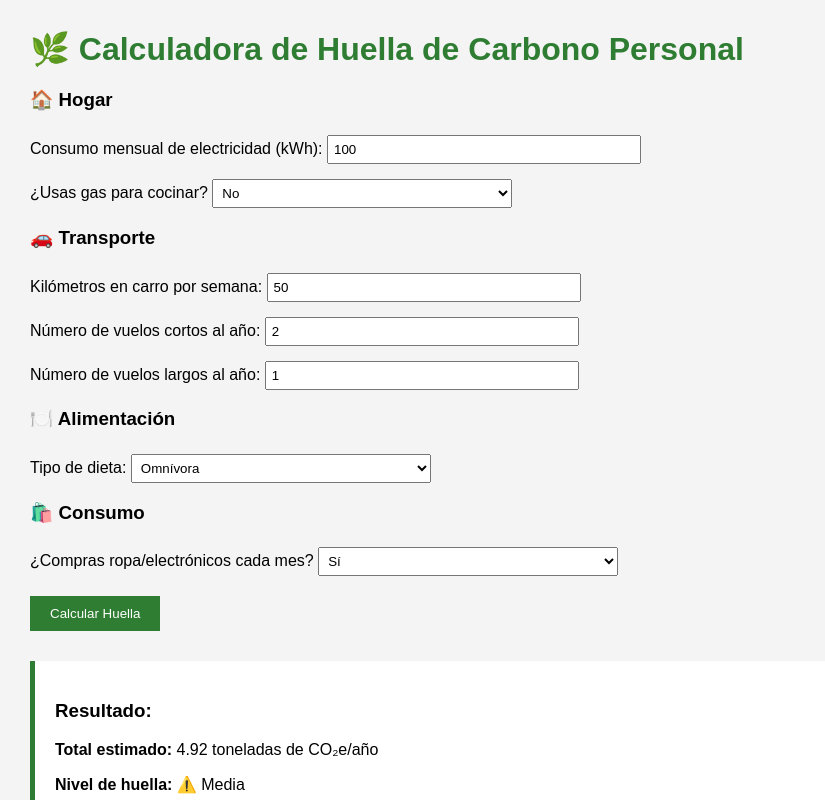
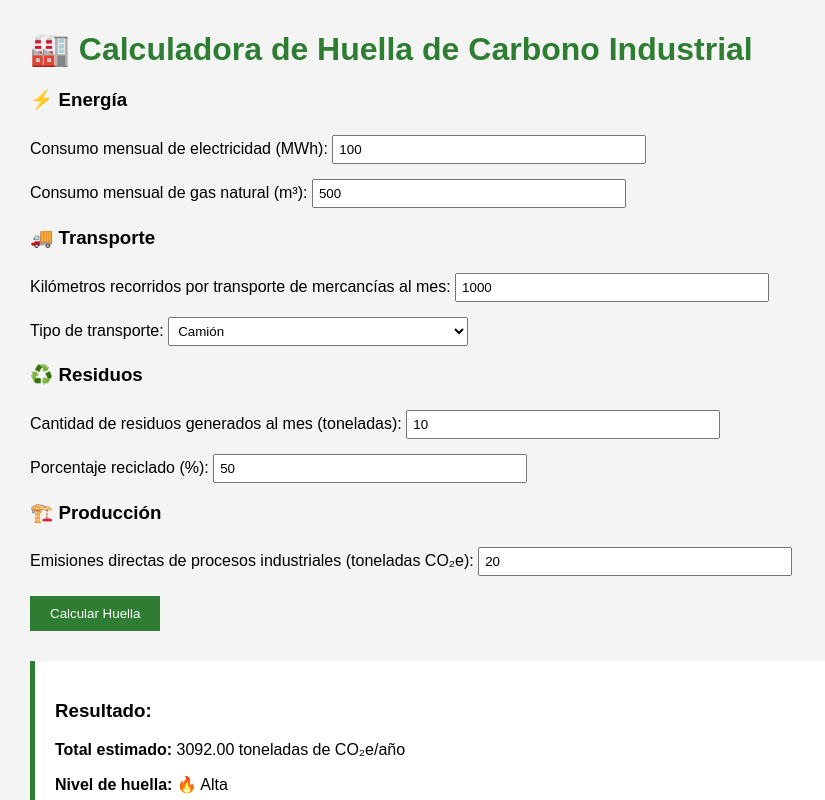
Before and after one commit to malbertog/calculadora-de-carbono, a plain HTML site: page index.html in a window 1280 px wide. Both pictures are taken after a click on the button "Calcular Huella". Shown: the top 800 px of the page, without its empty margins (0-825 px from the left). Drawn offline with Linux system fonts and the light colour scheme.

Commit message:
industry

```diff
--- a/index.html
+++ b/index.html
@@ -2,7 +2,7 @@
 <html lang="es">
 <head>
   <meta charset="UTF-8">
-  <title>Calculadora de Huella de Carbono</title>
+  <title>Calculadora de Huella de Carbono Industrial</title>
   <style>
     body {
       font-family: Arial, sans-serif;
@@ -41,47 +41,41 @@
 </head>
 <body>
 
-<h1>🌿 Calculadora de Huella de Carbono Personal</h1>
+<h1>🏭 Calculadora de Huella de Carbono Industrial</h1>
 
 <form id="formHuella">
-  <h3>🏠 Hogar</h3>
-  <label>Consumo mensual de electricidad (kWh):
+  <h3>⚡ Energía</h3>
+  <label>Consumo mensual de electricidad (MWh):
     <input type="number" id="electricidad" value="100">
   </label>
-  <label>¿Usas gas para cocinar?
-    <select id="gas">
-      <option value="0">No</option>
-      <option value="1">Sí</option>
+  <label>Consumo mensual de gas natural (m³):
+    <input type="number" id="gasNatural" value="500">
+  </label>
+
+  <h3>🚚 Transporte</h3>
+  <label>Kilómetros recorridos por transporte de mercancías al mes:
+    <input type="number" id="kmTransporte" value="1000">
+  </label>
+  <label>Tipo de transporte:
+    <select id="tipoTransporte">
+      <option value="0.2">Camión</option>
+      <option value="0.1">Tren</option>
+      <option value="0.5">Avión</option>
+      <option value="0.05">Barco</option>
     </select>
   </label>
 
-  <h3>🚗 Transporte</h3>
-  <label>Kilómetros en carro por semana:
-    <input type="number" id="kmCarro" value="50">
+  <h3>♻️ Residuos</h3>
+  <label>Cantidad de residuos generados al mes (toneladas):
+    <input type="number" id="residuos" value="10">
   </label>
-  <label>Número de vuelos cortos al año:
-    <input type="number" id="vuelosCortos" value="2">
-  </label>
-  <label>Número de vuelos largos al año:
-    <input type="number" id="vuelosLargos" value="1">
+  <label>Porcentaje reciclado (%):
+    <input type="number" id="reciclado" value="50">
   </label>
 
-  <h3>🍽️ Alimentación</h3>
-  <label>Tipo de dieta:
-    <select id="dieta">
-      <option value="2.5">Omnívora</option>
-      <option value="2">Poca carne</option>
-      <option value="1.5">Vegetariana</option>
-      <option value="1">Vegana</option>
-    </select>
-  </label>
-
-  <h3>🛍️ Consumo</h3>
-  <label>¿Compras ropa/electrónicos cada mes?
-    <select id="consumo">
-      <option value="0.3">Sí</option>
-      <option value="0.1">No</option>
-    </select>
+  <h3>🏗️ Producción</h3>
+  <label>Emisiones directas de procesos industriales (toneladas CO₂e):
+    <input type="number" id="emisionesDirectas" value="20">
   </label>
 
   <button type="button" onclick="calcularHuella()">Calcular Huella</button>
@@ -91,42 +85,33 @@
 
 <div id="explicacionFormula" style="display: none;">
   <h3>📘 Cómo se calcula tu huella de carbono:</h3>
-  <p>La calculadora estima tu huella de carbono anual en toneladas de CO₂e (equivalente de dióxido de carbono) utilizando los siguientes factores:</p>
+  <p>La calculadora estima tu huella de carbono anual en toneladas de CO₂e utilizando los siguientes factores:</p>
   <ul>
     <li><strong>Electricidad:</strong> Consumo mensual multiplicado por 0.0005 toneladas por kWh y ajustado a 12 meses.</li>
-    <li><strong>Gas:</strong> Uso de gas para cocinar multiplicado por 0.3 toneladas.</li>
-    <li><strong>Transporte:</strong> Kilómetros en carro por semana multiplicados por 0.2 toneladas por km, ajustados a 52 semanas y dividido por 1000.</li>
-    <li><strong>Vuelos:</strong> Vuelos cortos multiplicados por 0.25 toneladas y vuelos largos por 0.5 toneladas.</li>
-    <li><strong>Alimentación:</strong> Tipo de dieta con valores predefinidos (Omnívora: 2.5, Poca carne: 2, Vegetariana: 1.5, Vegana: 1).</li>
-    <li><strong>Consumo:</strong> Compras mensuales de ropa/electrónicos multiplicadas por 0.3 toneladas (Sí) o 0.1 toneladas (No).</li>
-  </ul>
-  <p>El total se clasifica en niveles de impacto:</p>
-  <ul>
-    <li><strong>🌱 Baja:</strong> Menos de 2 toneladas.</li>
-    <li><strong>⚠️ Media:</strong> Entre 2 y 6 toneladas.</li>
-    <li><strong>🔥 Alta:</strong> Más de 6 toneladas.</li>
+    <li><strong>Gas natural:</strong> Consumo mensual multiplicado por 0.002 toneladas por m³ y ajustado a 12 meses.</li>
+    <li><strong>Transporte:</strong> Kilómetros recorridos multiplicados por el factor de emisión según el tipo de transporte.</li>
+    <li><strong>Residuos:</strong> Residuos generados ajustados por el porcentaje reciclado.</li>
+    <li><strong>Producción:</strong> Emisiones directas de procesos industriales.</li>
   </ul>
 </div>
 
 <script>
   function calcularHuella() {
-    let electricidad = parseFloat(document.getElementById('electricidad').value) * 0.0005 * 12;
-    let gas = parseFloat(document.getElementById('gas').value) * 0.3;
-    let kmCarro = parseFloat(document.getElementById('kmCarro').value) * 0.2 * 52 / 1000;
-    let vuelosC = parseFloat(document.getElementById('vuelosCortos').value) * 0.25;
-    let vuelosL = parseFloat(document.getElementById('vuelosLargos').value) * 0.5;
-    let dieta = parseFloat(document.getElementById('dieta').value);
-    let consumo = parseFloat(document.getElementById('consumo').value);
+    let electricidad = parseFloat(document.getElementById('electricidad').value) * 0.0005 * 1000 * 12;
+    let gasNatural = parseFloat(document.getElementById('gasNatural').value) * 0.002 * 12;
+    let kmTransporte = parseFloat(document.getElementById('kmTransporte').value) * parseFloat(document.getElementById('tipoTransporte').value) * 12;
+    let residuos = parseFloat(document.getElementById('residuos').value) * (1 - parseFloat(document.getElementById('reciclado').value) / 100) * 12;
+    let emisionesDirectas = parseFloat(document.getElementById('emisionesDirectas').value);
 
-    let total = electricidad + gas + kmCarro + vuelosC + vuelosL + dieta + consumo;
-    let nivel = total < 2 ? "🌱 Baja" : total < 6 ? "⚠️ Media" : "🔥 Alta";
+    let total = electricidad + gasNatural + kmTransporte + residuos + emisionesDirectas;
+    let nivel = total < 50 ? "🌱 Baja" : total < 200 ? "⚠️ Media" : "🔥 Alta";
 
     document.getElementById('resultado').style.display = 'block';
     document.getElementById('resultado').innerHTML = `
       <h3>Resultado:</h3>
       <p><strong>Total estimado:</strong> ${total.toFixed(2)} toneladas de CO₂e/año</p>
       <p><strong>Nivel de huella:</strong> ${nivel}</p>
-      <p><em>Considera reducir vuelos, optimizar energía o adoptar una dieta con menor impacto para mejorar tu huella.</em></p>
+      <p><em>Considera optimizar procesos, reducir transporte o mejorar el reciclaje para disminuir tu huella.</em></p>
     `;
 
     document.getElementById('explicacionFormula').style.display = 'block';
```
